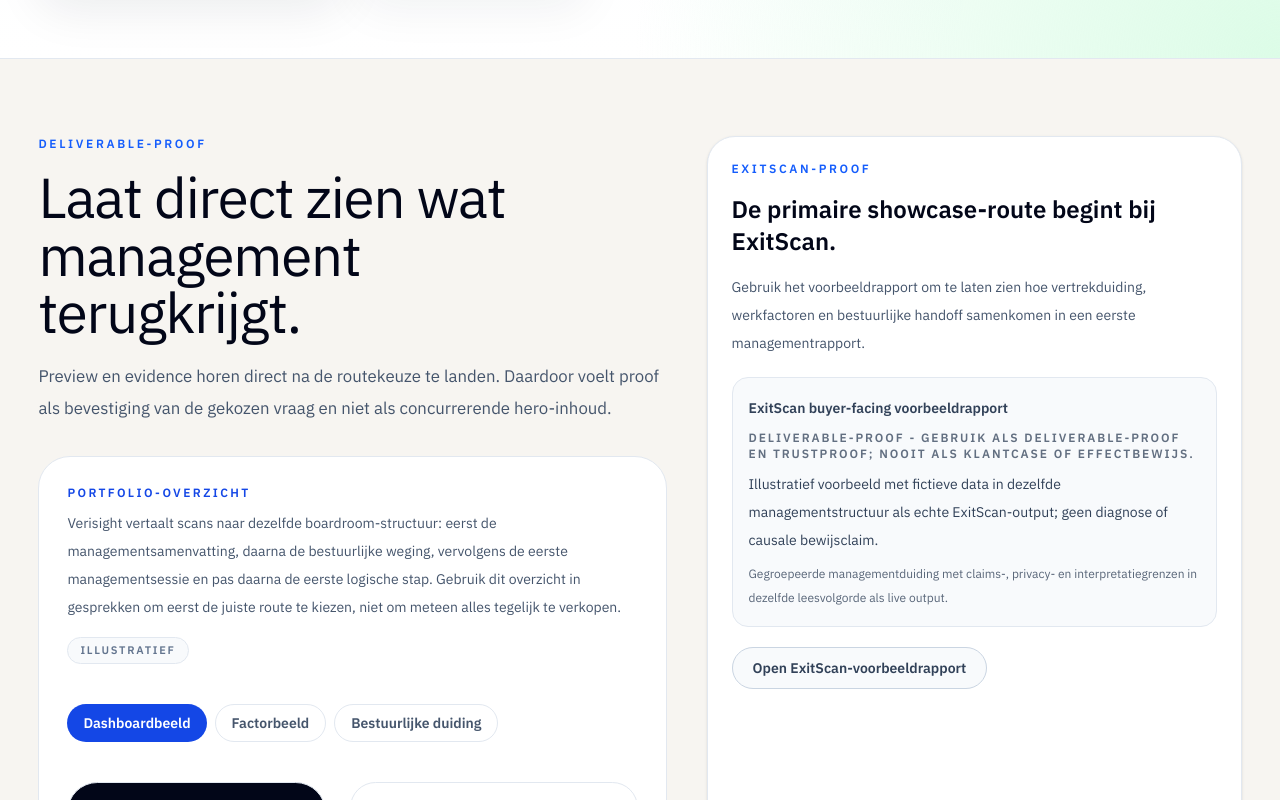
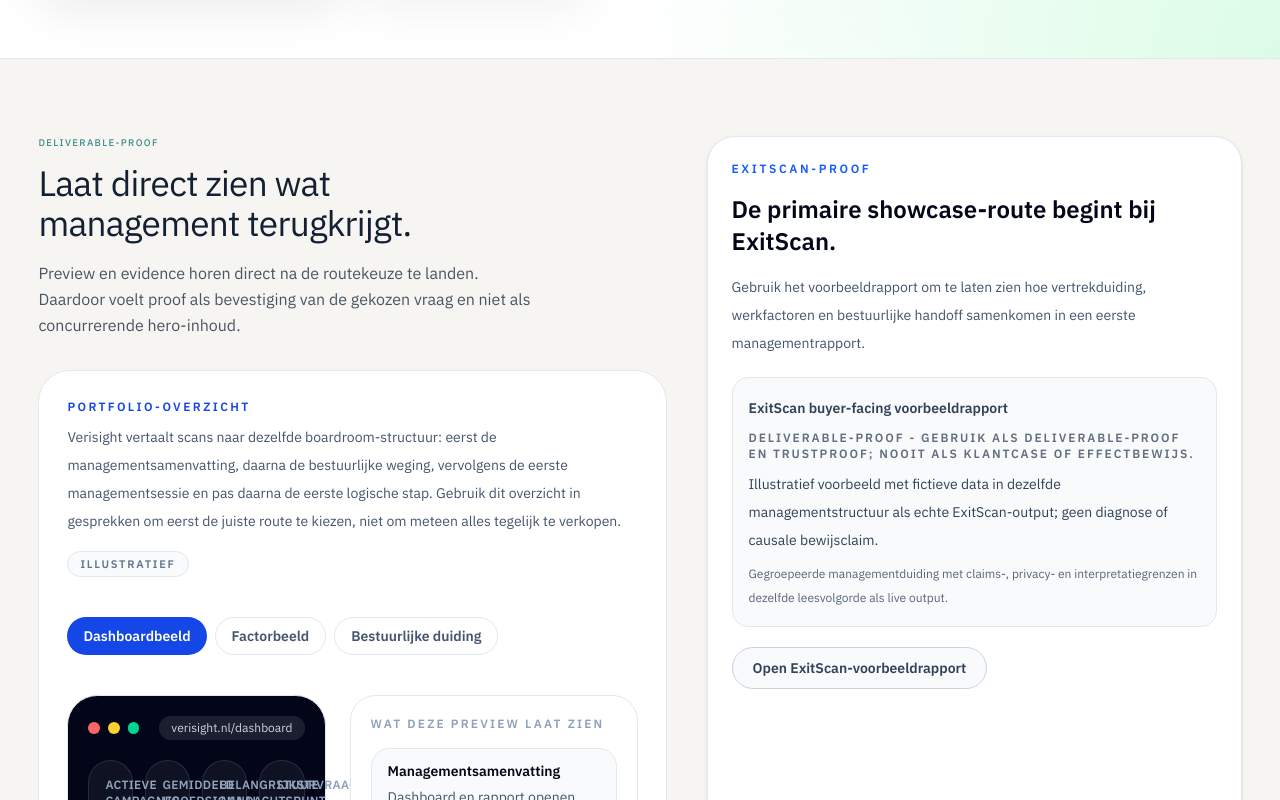
Before and after one commit to larshengel08-lang/VerisightSaaS, a Next.js app in the folder frontend/: page / in a window 1280 px wide. Shown: the part 2400-3200 px from the top of the page. Built offline with nearby package versions, Linux system fonts and the light colour scheme.

Commit message:
rebrand: SectionHeading — teal eyebrow, smaller heading scale, brand token colors

```diff
--- a/frontend/components/marketing/section-heading.tsx
+++ b/frontend/components/marketing/section-heading.tsx
@@ -13,19 +13,29 @@ export function SectionHeading({
   align = 'left',
   light = false,
 }: SectionHeadingProps) {
-  const textAlign = align === 'center' ? 'mx-auto max-w-4xl text-center' : 'max-w-[56rem] text-left'
-  const eyebrowColor = light ? 'text-blue-300' : 'text-blue-600'
-  const titleColor = light ? 'text-white' : 'text-slate-950'
-  const descriptionColor = light ? 'text-slate-300' : 'text-slate-600'
+  const wrapper = align === 'center' ? 'mx-auto max-w-4xl text-center' : 'max-w-[56rem] text-left'
+  const eyebrowColor = light ? 'text-[#DCEFEA]' : 'text-[#3C8D8A]'
+  const titleColor = light ? 'text-[#F7F5F1]' : 'text-[#132033]'
+  const descriptionColor = light ? 'text-[rgba(247,245,241,0.65)]' : 'text-[#4A5563]'
 
   return (
-    <div className={textAlign}>
-      <p className={`text-xs font-bold uppercase tracking-[0.22em] ${eyebrowColor}`}>{eyebrow}</p>
-      <h2 className={`font-display mt-4 max-w-[16ch] text-[clamp(2rem,4.4vw,3.85rem)] leading-[1.02] ${align === 'center' ? 'mx-auto' : ''} ${titleColor}`}>
+    <div className={wrapper}>
+      <p className={`text-[0.6rem] font-medium uppercase tracking-[0.14em] ${eyebrowColor}`}>
+        {eyebrow}
+      </p>
+      <h2
+        className={`mt-3 max-w-[18ch] font-display text-[clamp(1.6rem,3.5vw,2.2rem)] leading-[1.15] ${
+          align === 'center' ? 'mx-auto' : ''
+        } ${titleColor}`}
+      >
         {title}
       </h2>
       {description ? (
-        <p className={`mt-5 max-w-3xl text-[1rem] leading-8 md:text-[1.05rem] ${align === 'center' ? 'mx-auto' : ''} ${descriptionColor}`}>
+        <p
+          className={`mt-4 max-w-[52ch] text-base leading-relaxed ${
+            align === 'center' ? 'mx-auto' : ''
+          } ${descriptionColor}`}
+        >
           {description}
         </p>
       ) : null}
```
